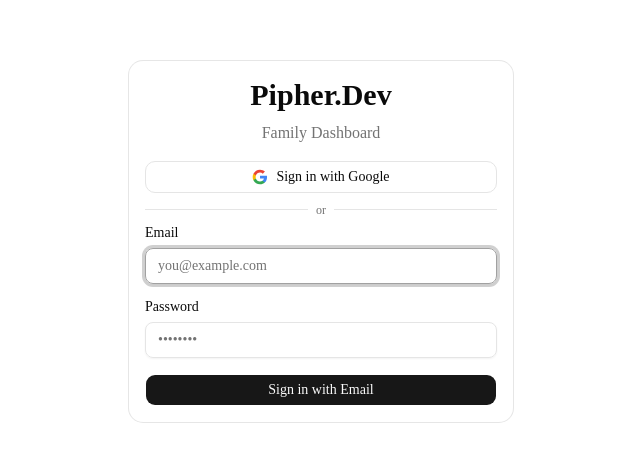
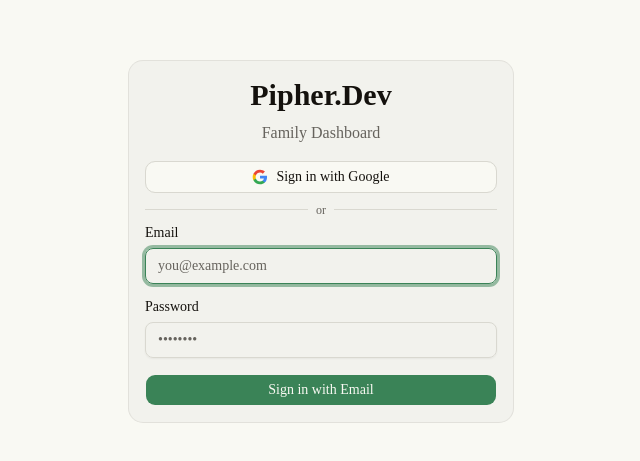
Before and after one commit to trpipher/homebase, a Next.js app: page /login in a window 1280 px wide. Shown: the part 159-620 px from the top of the page, without its empty margins (319-959 px from the left). Built offline with nearby package versions, Linux system fonts and the light colour scheme.

Commit message:
feat: apply sage green + warm white color system

```diff
--- a/app/globals.css
+++ b/app/globals.css
@@ -49,72 +49,72 @@
 }
 
 :root {
-  --background: oklch(1 0 0);
-  --foreground: oklch(0.145 0 0);
-  --card: oklch(1 0 0);
-  --card-foreground: oklch(0.145 0 0);
-  --popover: oklch(1 0 0);
-  --popover-foreground: oklch(0.145 0 0);
-  --primary: oklch(0.205 0 0);
-  --primary-foreground: oklch(0.985 0 0);
-  --secondary: oklch(0.97 0 0);
-  --secondary-foreground: oklch(0.205 0 0);
-  --muted: oklch(0.97 0 0);
-  --muted-foreground: oklch(0.556 0 0);
-  --accent: oklch(0.97 0 0);
-  --accent-foreground: oklch(0.205 0 0);
+  --background: oklch(0.98 0.008 100);
+  --foreground: oklch(0.18 0.01 80);
+  --card: oklch(0.96 0.006 100);
+  --card-foreground: oklch(0.18 0.01 80);
+  --popover: oklch(0.96 0.006 100);
+  --popover-foreground: oklch(0.18 0.01 80);
+  --primary: oklch(0.55 0.1 155);
+  --primary-foreground: oklch(0.98 0.008 100);
+  --secondary: oklch(0.92 0.04 155);
+  --secondary-foreground: oklch(0.35 0.08 155);
+  --muted: oklch(0.93 0.005 100);
+  --muted-foreground: oklch(0.5 0.01 80);
+  --accent: oklch(0.92 0.04 155);
+  --accent-foreground: oklch(0.35 0.08 155);
   --destructive: oklch(0.577 0.245 27.325);
-  --border: oklch(0.922 0 0);
-  --input: oklch(0.922 0 0);
-  --ring: oklch(0.708 0 0);
-  --chart-1: oklch(0.87 0 0);
-  --chart-2: oklch(0.556 0 0);
-  --chart-3: oklch(0.439 0 0);
-  --chart-4: oklch(0.371 0 0);
-  --chart-5: oklch(0.269 0 0);
+  --border: oklch(0.88 0.01 100);
+  --input: oklch(0.88 0.01 100);
+  --ring: oklch(0.55 0.1 155);
+  --chart-1: oklch(0.55 0.1 155);
+  --chart-2: oklch(0.65 0.08 155);
+  --chart-3: oklch(0.75 0.06 155);
+  --chart-4: oklch(0.45 0.1 155);
+  --chart-5: oklch(0.35 0.1 155);
   --radius: 0.625rem;
-  --sidebar: oklch(0.985 0 0);
-  --sidebar-foreground: oklch(0.145 0 0);
-  --sidebar-primary: oklch(0.205 0 0);
-  --sidebar-primary-foreground: oklch(0.985 0 0);
-  --sidebar-accent: oklch(0.97 0 0);
-  --sidebar-accent-foreground: oklch(0.205 0 0);
-  --sidebar-border: oklch(0.922 0 0);
-  --sidebar-ring: oklch(0.708 0 0);
+  --sidebar: oklch(0.96 0.006 100);
+  --sidebar-foreground: oklch(0.18 0.01 80);
+  --sidebar-primary: oklch(0.55 0.1 155);
+  --sidebar-primary-foreground: oklch(0.98 0.008 100);
+  --sidebar-accent: oklch(0.92 0.04 155);
+  --sidebar-accent-foreground: oklch(0.35 0.08 155);
+  --sidebar-border: oklch(0.88 0.01 100);
+  --sidebar-ring: oklch(0.55 0.1 155);
 }
 
 .dark {
-  --background: oklch(0.145 0 0);
-  --foreground: oklch(0.985 0 0);
-  --card: oklch(0.205 0 0);
-  --card-foreground: oklch(0.985 0 0);
-  --popover: oklch(0.205 0 0);
-  --popover-foreground: oklch(0.985 0 0);
-  --primary: oklch(0.922 0 0);
-  --primary-foreground: oklch(0.205 0 0);
-  --secondary: oklch(0.269 0 0);
-  --secondary-foreground: oklch(0.985 0 0);
-  --muted: oklch(0.269 0 0);
-  --muted-foreground: oklch(0.708 0 0);
-  --accent: oklch(0.269 0 0);
-  --accent-foreground: oklch(0.985 0 0);
+  --background: oklch(0.16 0.01 80);
+  --foreground: oklch(0.94 0.008 90);
+  --card: oklch(0.20 0.01 80);
+  --card-foreground: oklch(0.94 0.008 90);
+  --popover: oklch(0.20 0.01 80);
+  --popover-foreground: oklch(0.94 0.008 90);
+  --primary: oklch(0.65 0.1 155);
+  --primary-foreground: oklch(0.10 0.01 80);
+  --secondary: oklch(0.22 0.05 155);
+  --secondary-foreground: oklch(0.65 0.1 155);
+  --muted: oklch(0.22 0.01 80);
+  --muted-foreground: oklch(0.45 0.01 80);
+  --accent: oklch(0.22 0.05 155);
+  --accent-foreground: oklch(0.65 0.1 155);
   --destructive: oklch(0.704 0.191 22.216);
-  --border: oklch(1 0 0 / 10%);
-  --input: oklch(1 0 0 / 15%);
-  --ring: oklch(0.556 0 0);
-  --chart-1: oklch(0.87 0 0);
-  --chart-2: oklch(0.556 0 0);
-  --chart-3: oklch(0.439 0 0);
-  --chart-4: oklch(0.371 0 0);
-  --chart-5: oklch(0.269 0 0);
-  --sidebar: oklch(0.205 0 0);
-  --sidebar-foreground: oklch(0.985 0 0);
-  --sidebar-primary: oklch(0.488 0.243 264.376);
-  --sidebar-primary-foreground: oklch(0.985 0 0);
-  --sidebar-accent: oklch(0.269 0 0);
-  --sidebar-accent-foreground: oklch(0.985 0 0);
-  --sidebar-border: oklch(1 0 0 / 10%);
-  --sidebar-ring: oklch(0.556 0 0);
+  --border: oklch(1 0 0 / 0.08);
+  --input: oklch(1 0 0 / 0.08);
+  --ring: oklch(0.65 0.1 155);
+  --chart-1: oklch(0.65 0.1 155);
+  --chart-2: oklch(0.55 0.08 155);
+  --chart-3: oklch(0.45 0.06 155);
+  --chart-4: oklch(0.75 0.1 155);
+  --chart-5: oklch(0.35 0.1 155);
+  --sidebar: oklch(0.20 0.01 80);
+  --sidebar-foreground: oklch(0.94 0.008 90);
+  --sidebar-primary: oklch(0.65 0.1 155);
+  --sidebar-primary-foreground: oklch(0.10 0.01 80);
+  --sidebar-accent: oklch(0.22 0.05 155);
+  --sidebar-accent-foreground: oklch(0.65 0.1 155);
+  --sidebar-border: oklch(1 0 0 / 0.08);
+  --sidebar-ring: oklch(0.65 0.1 155);
 }
 
 @layer base {
```
